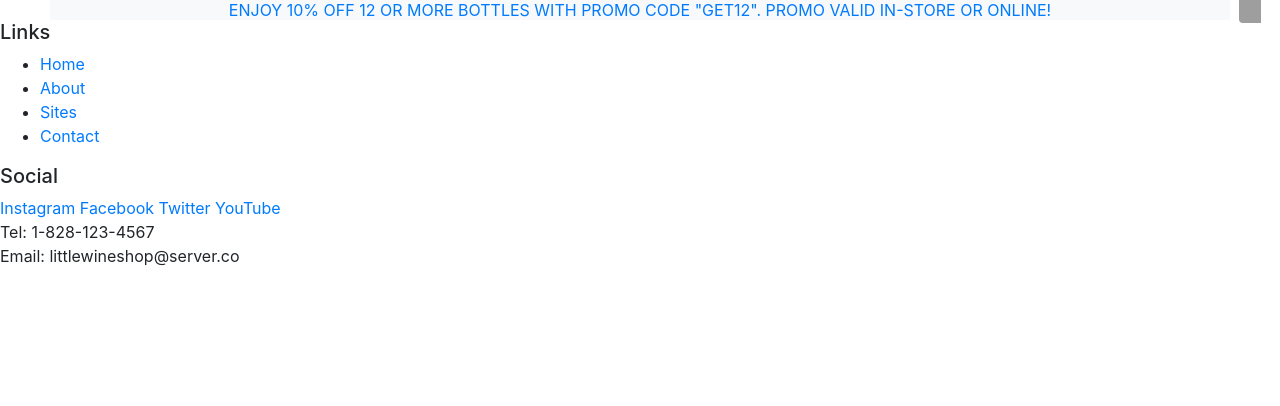
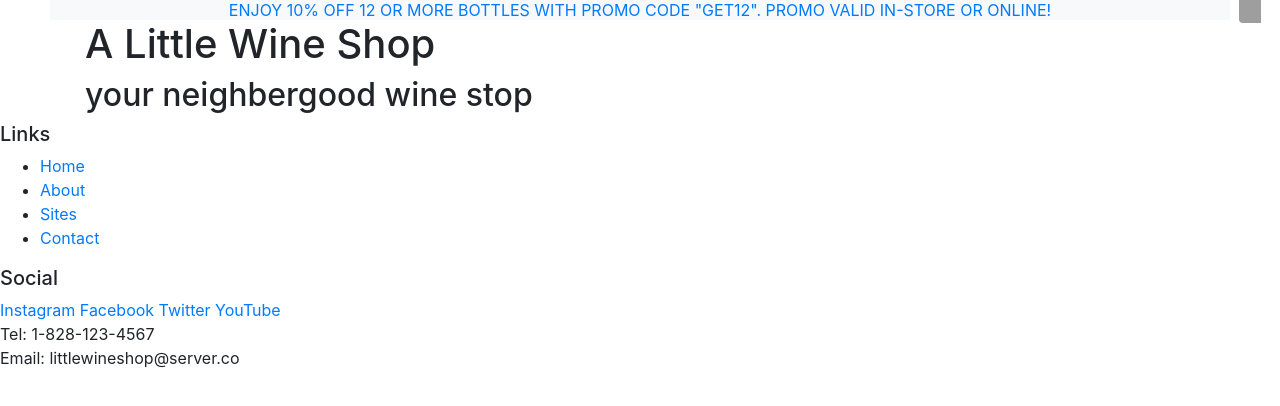
Before and after one commit to zdotg/the_little_wine_shop, a website: page index.html in a window 1280 px wide. Drawn offline with nearby package versions, Linux system fonts and the light colour scheme; grey boxes are pictures that could not be loaded.

Commit message:
added title and subtext

```diff
--- a/index.html
+++ b/index.html
@@ -28,7 +28,14 @@
         </div>
     </div>
     <header>
-
+        <div class="container">
+            <div class="row">
+                <div class="col">
+                    <h1>A Little Wine Shop</h1>
+                    <h2>your neighbergood wine stop</h2>
+                </div>
+            </div>
+        </div>
     </header>
 
 
```
